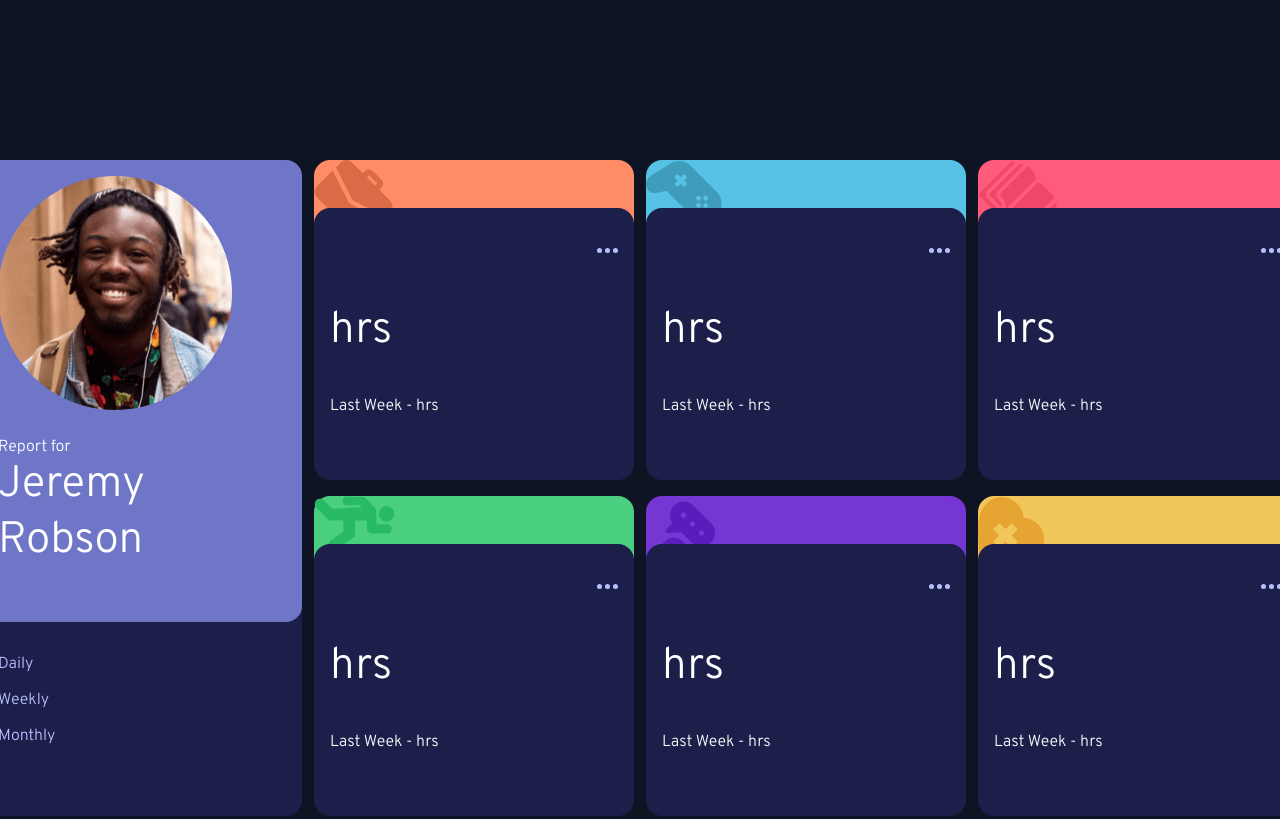
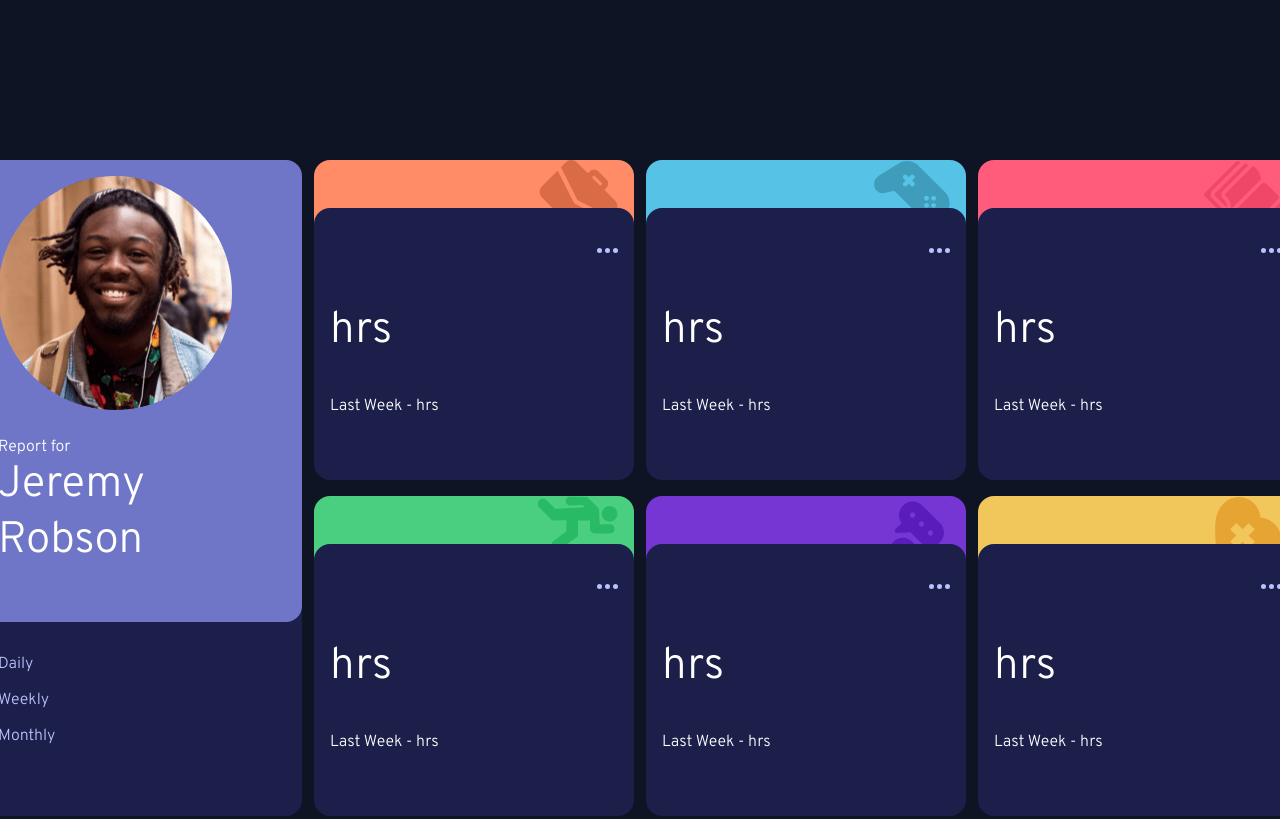
Before and after one commit to roc2246/timeTracker_frontEndMentor, a website: page index.html in a window 1280 px wide. Shown: the top 819 px of the page. Drawn offline with Linux system fonts and the light colour scheme.

Commit message:
Aligned activity imgs to right of metric card

```diff
--- a/sass/components/_card.scss
+++ b/sass/components/_card.scss
@@ -24,6 +24,10 @@
     position: absolute;
     width: inherit;
     height: calc(#{$card-small-height} * 0.30);
+    .activity-img{
+      float: right;
+      margin-right: 1rem;
+    }
   }
   &__data {
     .name-and-menu-box{
```
Also changed, not shown: css/style.css.
